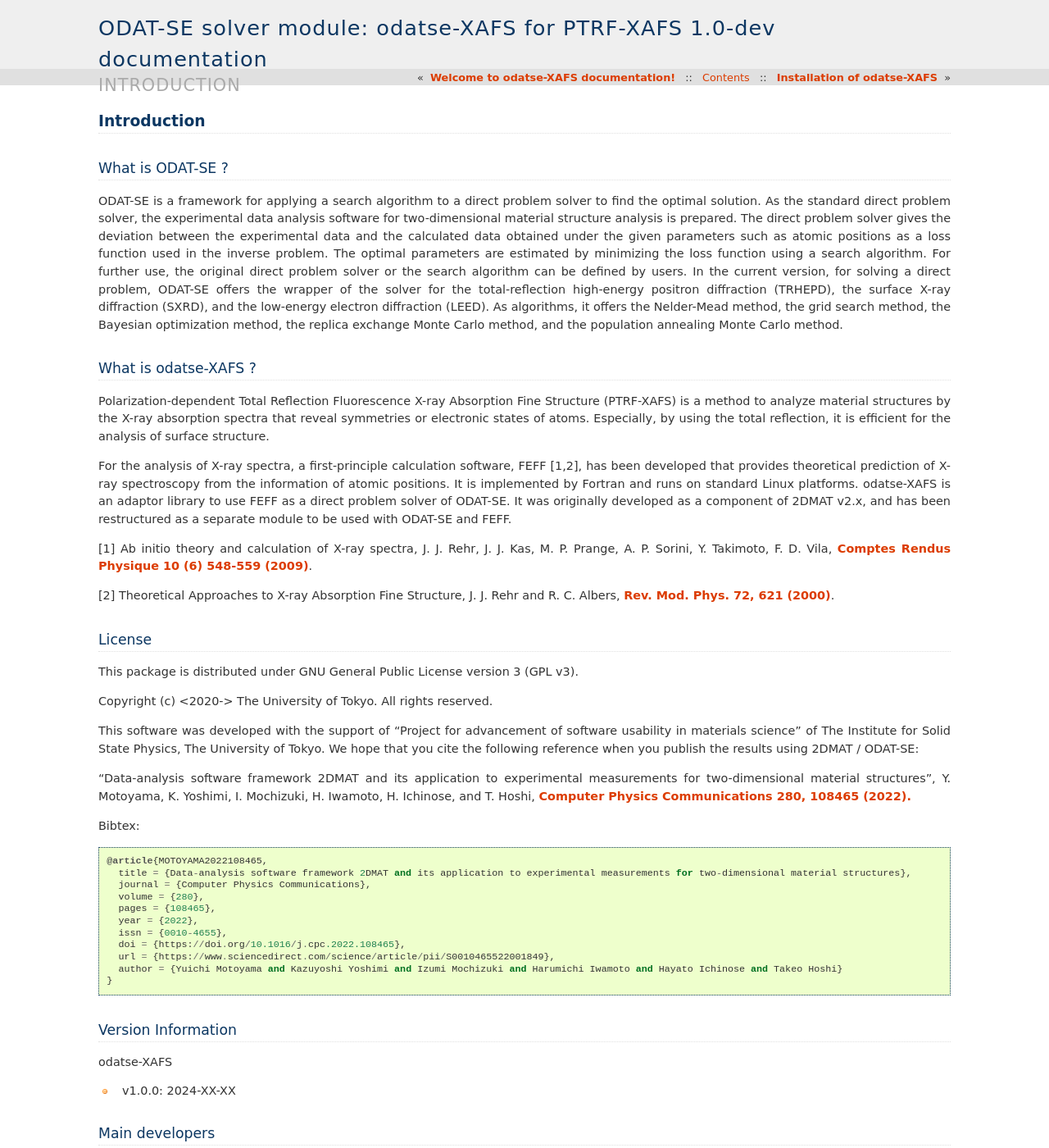
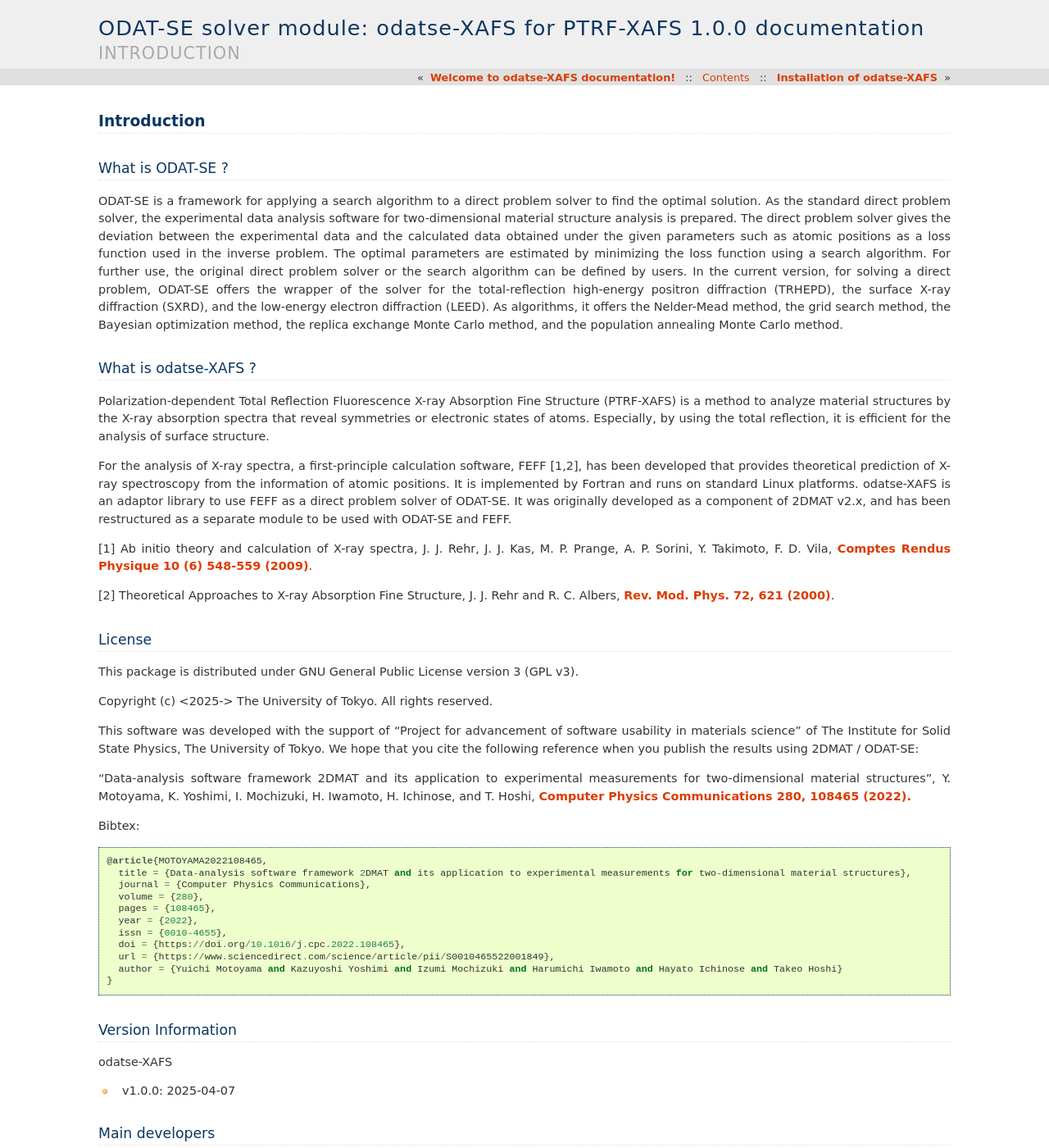
Before and after one commit to 2DMAT/odatse-XAFS, a Sphinx documentation site: the page built from doc/en/source/introduction.rst, in a window 1280 px wide and 1400 px high. Shown: the whole window at 82% size. Built offline with Sphinx 7.4.7, drawn with Linux system fonts in a browser that asks for light colours.

Commit message:
update version number

```diff
--- a/doc/en/source/conf.py
+++ b/doc/en/source/conf.py
@@ -57,7 +57,7 @@ author = 'ISSP, University of Tokyo'
 # The short X.Y version.
 version = u'1.0'
 # The full version, including alpha/beta/rc tags.
-release = u'1.0-dev'
+release = u'1.0.0'
 
 # The language for content autogenerated by Sphinx. Refer to documentation
 # for a list of supported languages.
--- a/doc/en/source/introduction.rst
+++ b/doc/en/source/introduction.rst
@@ -30,7 +30,7 @@ License
 --------------------------------
 |  This package is distributed under GNU General Public License version 3 (GPL v3).
 
-Copyright (c) <2020-> The University of Tokyo. All rights reserved.
+Copyright (c) <2025-> The University of Tokyo. All rights reserved.
 
 This software was developed with the support of "Project for advancement of software usability in materials science" of The Institute for Solid State Physics, The University of Tokyo.
 We hope that you cite the following reference when you publish the results using 2DMAT / ODAT-SE:
@@ -57,7 +57,7 @@ Version Information
 
 odatse-XAFS
 
-- v1.0.0: 2024-XX-XX
+- v1.0.0: 2025-04-07
 
 
 Main developers
--- a/doc/ja/source/conf.py
+++ b/doc/ja/source/conf.py
@@ -23,7 +23,7 @@ author = 'ISSP, University of Tokyo'
 
 version = '1.0'
 # The full version, including alpha/beta/rc tags
-release = '1.0-dev'
+release = '1.0.0'
 
 # -- General configuration ---------------------------------------------------
 
--- a/doc/ja/source/introduction.rst
+++ b/doc/ja/source/introduction.rst
@@ -30,7 +30,7 @@ odatse-XAFS は、この FEFF を ODAT-SE の順問題ソルバとして利用
 | 本ソフトウェアのプログラムパッケージおよびソースコード一式はGNU
   General Public License version 3 (GPL v3) に準じて配布されています。
 
-Copyright (c) <2024-> The University of Tokyo. All rights reserved.
+Copyright (c) <2025-> The University of Tokyo. All rights reserved.
 
 本ソフトウェアは2024年度 東京大学物性研究所 ソフトウェア高度化プロジェクトの支援を受け開発されました。
 2DMAT / ODAT-SEを引用する際には以下の文献を引用してください。
@@ -58,7 +58,7 @@ Bibtex::
 
 odatse-XAFS
 
-- v1.0.0 : 2024-XX-XX
+- v1.0.0 : 2025-04-07
 
 
 主な開発者
--- a/src/XAFS/__init__.py
+++ b/src/XAFS/__init__.py
@@ -16,4 +16,4 @@
 
 from .feff import Solver
 
-__version__ = "1.0-dev"
+__version__ = "1.0.0"
```
